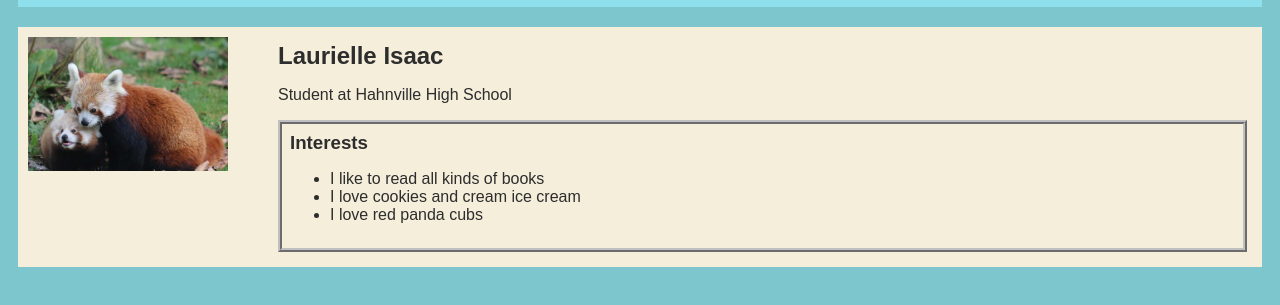
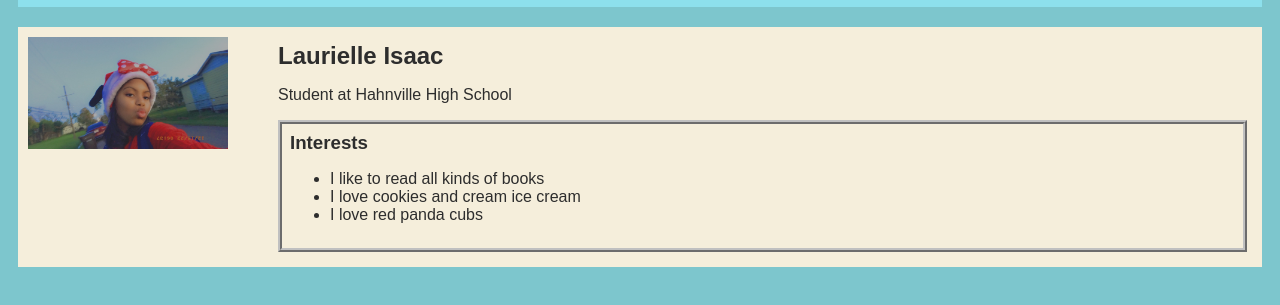
Before and after one commit to LaurielleI/LaurielleI.github.io, a plain HTML site: page index.html in a window 1280 px wide. Shown: the part 81-386 px from the top of the page. Drawn offline with Linux system fonts and the light colour scheme.

Commit message:
add index.html and css files

```diff
--- a/index.html
+++ b/index.html
@@ -25,7 +25,7 @@
             <main>
                 <!-- Sidebar section -->
                 <div class="sidebar">
-                    <img class="sidebar-img" src="images/babyRedPandas.jpg">
+                    <img class="sidebar-img" src="images/Laurielle.JPG">
                 </div>
                 <!-- Content section-->
                 <div class="content">
```
Also changed, not shown: images/Laurielle.JPG (added).
